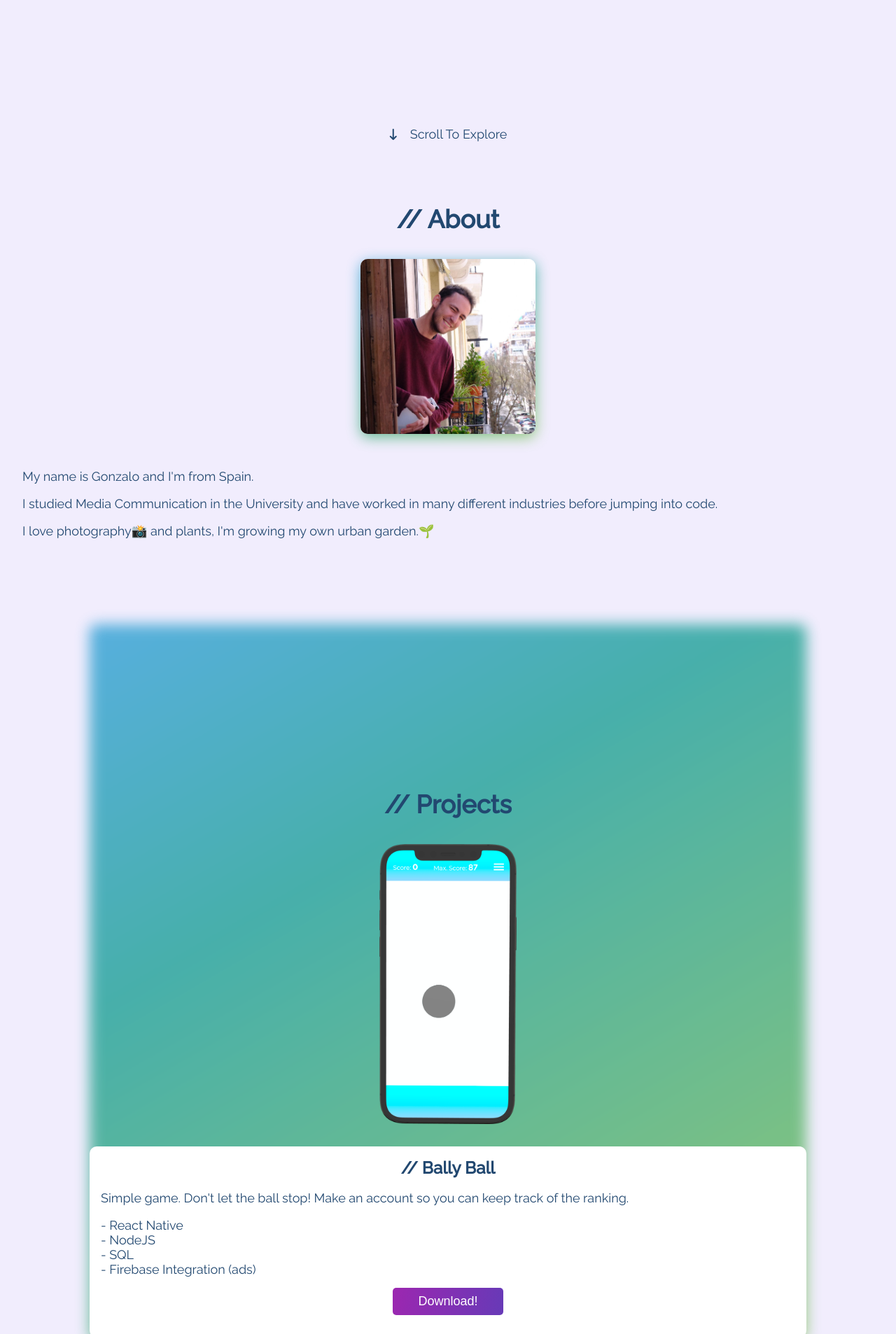
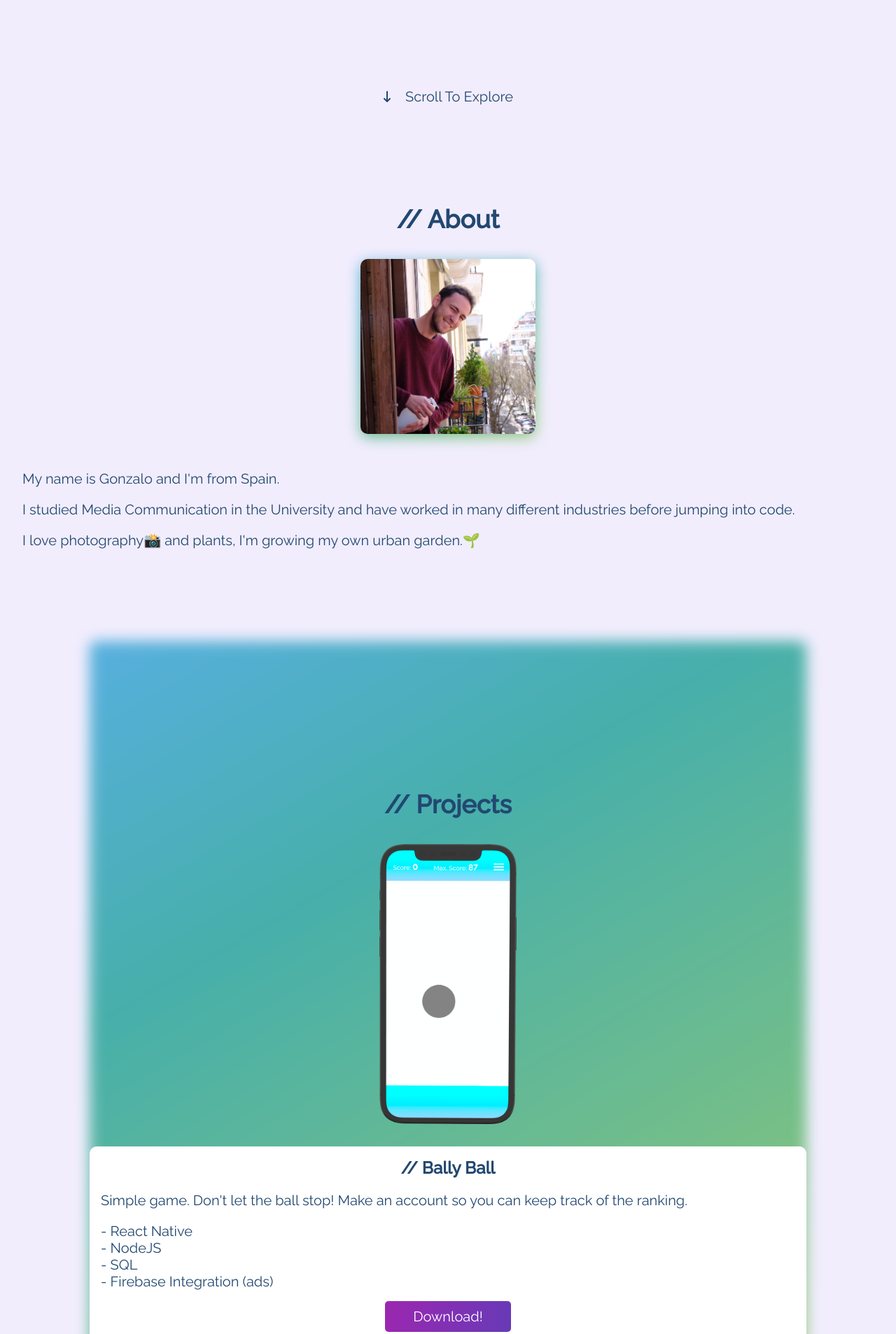
Before and after one commit to gonalc/personal2020, a website: page index.html in a window 1280 px wide. Shown: the part 580-2486 px from the top of the page at 70% size. Drawn offline with Linux system fonts and the light colour scheme.

Commit message:
minor fixes

```diff
--- a/scss/_fonts.scss
+++ b/scss/_fonts.scss
@@ -9,5 +9,5 @@ $titleSize: 80px;
 $subtitleSize: 33px;
 $textLarge: 36px;
 $textMedium: 24px;
-$textBody: 18px;
+$textBody: 20px;
 $textSmall: 14px;
--- a/scss/style.scss
+++ b/scss/style.scss
@@ -10,10 +10,16 @@ ul {
 a {
   text-decoration: none;
   color: unset;
+  font-family: $raleway;
 }
 
 p {
   font-size: $textBody;
+  font-family: $raleway;
+}
+
+button {
+  font-family: $raleway;
 }
 
 img {
@@ -153,7 +159,7 @@ body {
       justify-content: center;
       align-items: center;
       position: absolute;
-      bottom: 0;
+      bottom: 50px;
       left: 0;
       right: 0;
       margin: auto;
@@ -253,9 +259,9 @@ body {
         justify-content: center;
         align-items: center;
         .icon-container {
-          margin: 0 .5em;
+          margin: 0 1em;
           i {
-            font-size: $textMedium;
+            font-size: $textLarge;
           }
         }
       }
```
Also changed, not shown: css/style.css, css/style.min.css.
